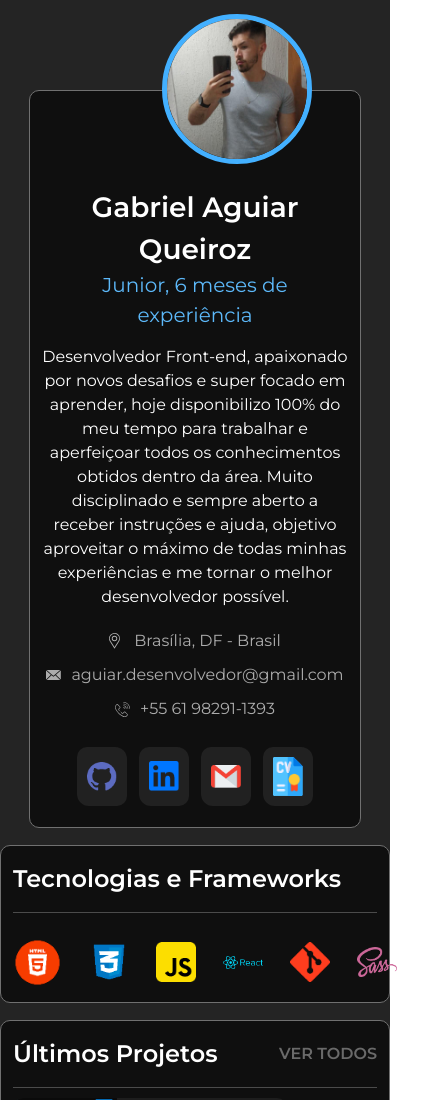
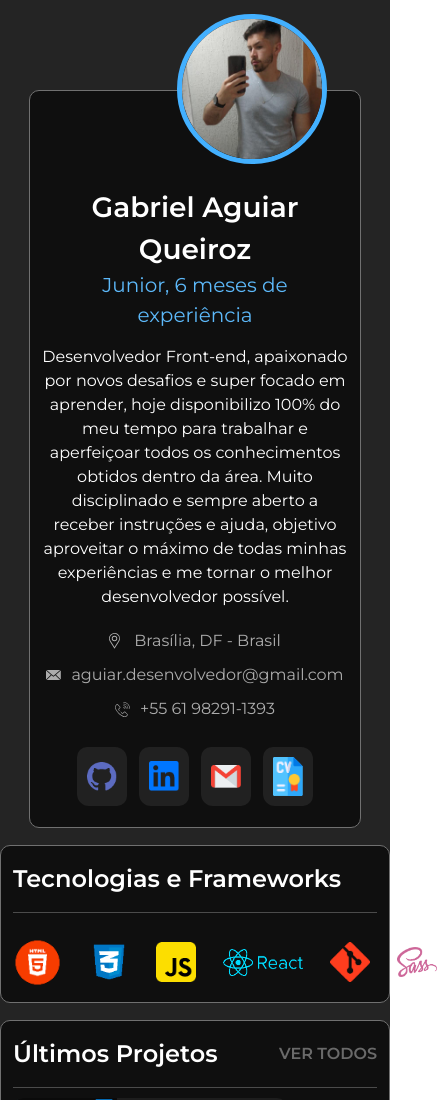
Before and after one commit to Bielzera28/StarterPack, a React (Create React App) app: page / in a window 390 px wide. Shown: the top 1100 px of the page, 437 px wide, since content can reach past the window. Built offline with nearby package versions, Linux system fonts and the light colour scheme; a web font is replaced by a local one.

Commit message:
Responsivo

```diff
--- a/src/Components/UserImage/styles.scss
+++ b/src/Components/UserImage/styles.scss
@@ -1,5 +1,5 @@
 @mixin mobile {
-    @media (max-width: 500px) {
+    @media (max-width: 550px) {
       @content;
     }
   }
@@ -18,7 +18,7 @@
     transform: translateY(-50%);
 
     @include mobile {
-        transform: translate(80%, -50%)
+        transform: translate(90%, -50%)
     }
 
     img {
--- a/src/Pages/Home/CenterContent/styles.scss
+++ b/src/Pages/Home/CenterContent/styles.scss
@@ -1,5 +1,5 @@
 @mixin mobile {
-  @media (max-width: 500px) {
+  @media (max-width: 550px) {
     @content;
   }
 }
--- a/src/Pages/Home/Certificates/styles.scss
+++ b/src/Pages/Home/Certificates/styles.scss
@@ -1,5 +1,5 @@
 @mixin mobile {
-    @media (max-width: 500px) {
+    @media (max-width: 550px) {
         @content;
     }
 }
--- a/src/Pages/Home/Tecnologies/index.js
+++ b/src/Pages/Home/Tecnologies/index.js
@@ -6,8 +6,6 @@ import HTML5 from "./assets/HTML5.png";
 import JavaScript from "./assets/JavaScript.png";
 import ReactImage from "./assets/React.png";
 import SASS from "./assets/SASS.png";
-
-
 
 import "./styles.scss";
 
@@ -22,7 +20,7 @@ function Tecnologies({children}) {
      <img alt="HTML5" src={HTML5} width={49} />
      <img alt="CSS3" src={CSS3} width={49} />
      <img alt="JavaScript" src={JavaScript} width={43} />
-     <img alt="React" src={ReactImage} width={110} id="react"/>
+     <img alt="React" src={ReactImage} width={110} className="react-image"/>
      <img alt="Git" src={Git} width={40} />
      <img alt="SASS" src={SASS} width={50} />
     </div>
--- a/src/Pages/Home/Tecnologies/styles.scss
+++ b/src/Pages/Home/Tecnologies/styles.scss
@@ -1,5 +1,5 @@
 @mixin mobile {
-    @media (max-width: 400px) {
+    @media (max-width: 550px) {
         @content;
     }
 }
@@ -25,5 +25,11 @@
             }
         }
 
+        .react-image {
+            @include mobile {
+                width: 80px;
+            }
+        }
+
     }
 }
--- a/src/Pages/Home/UserProfile/styles.scss
+++ b/src/Pages/Home/UserProfile/styles.scss
@@ -1,5 +1,5 @@
 @mixin mobile {
-  @media (max-width: 500px) {
+  @media (max-width: 550px) {
     @content;
   }
 }
--- a/src/Pages/Home/styles.scss
+++ b/src/Pages/Home/styles.scss
@@ -1,5 +1,5 @@
 @mixin mobile {
-    @media (max-width: 500px) {
+    @media (max-width: 550px) {
         @content;
     }
 }
```
